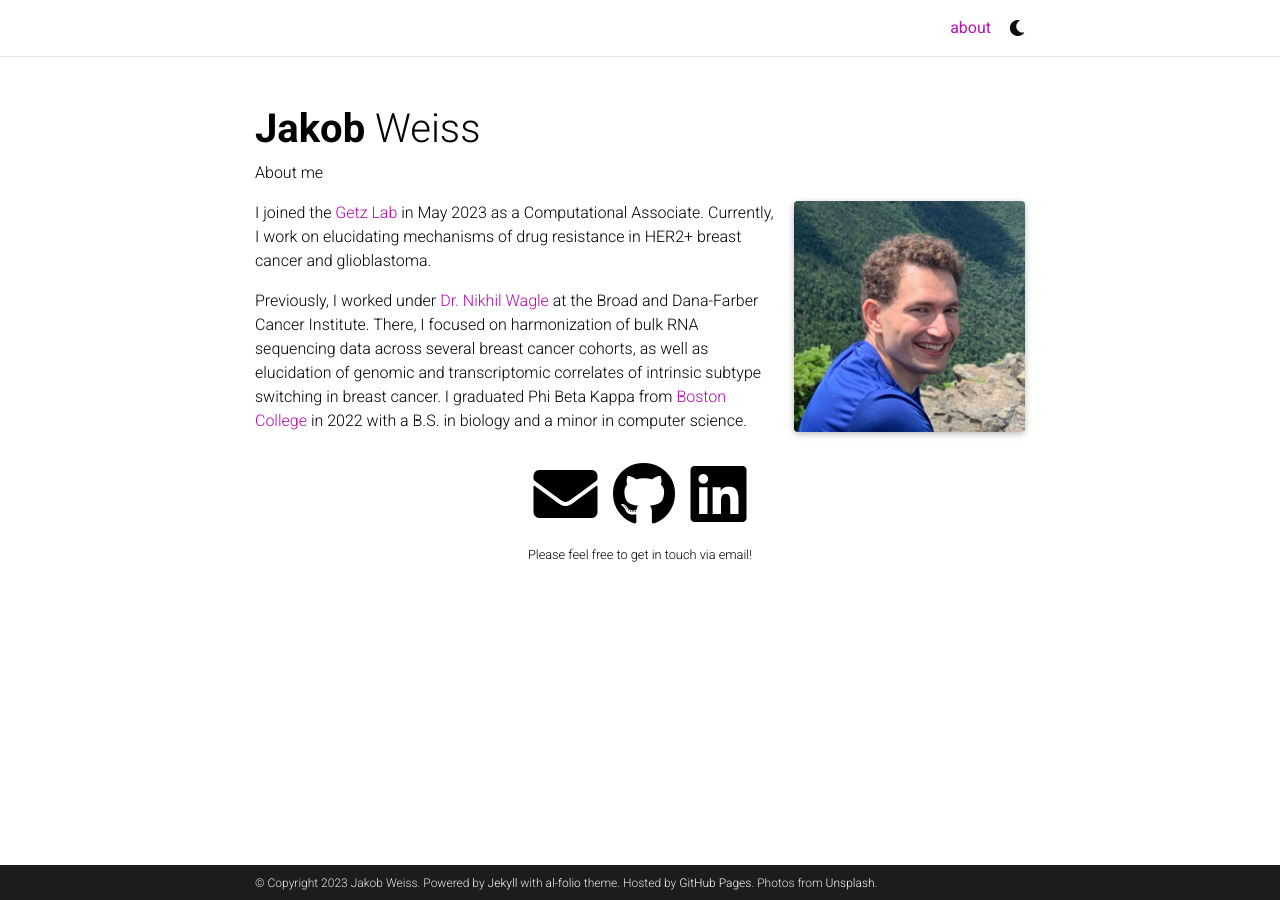
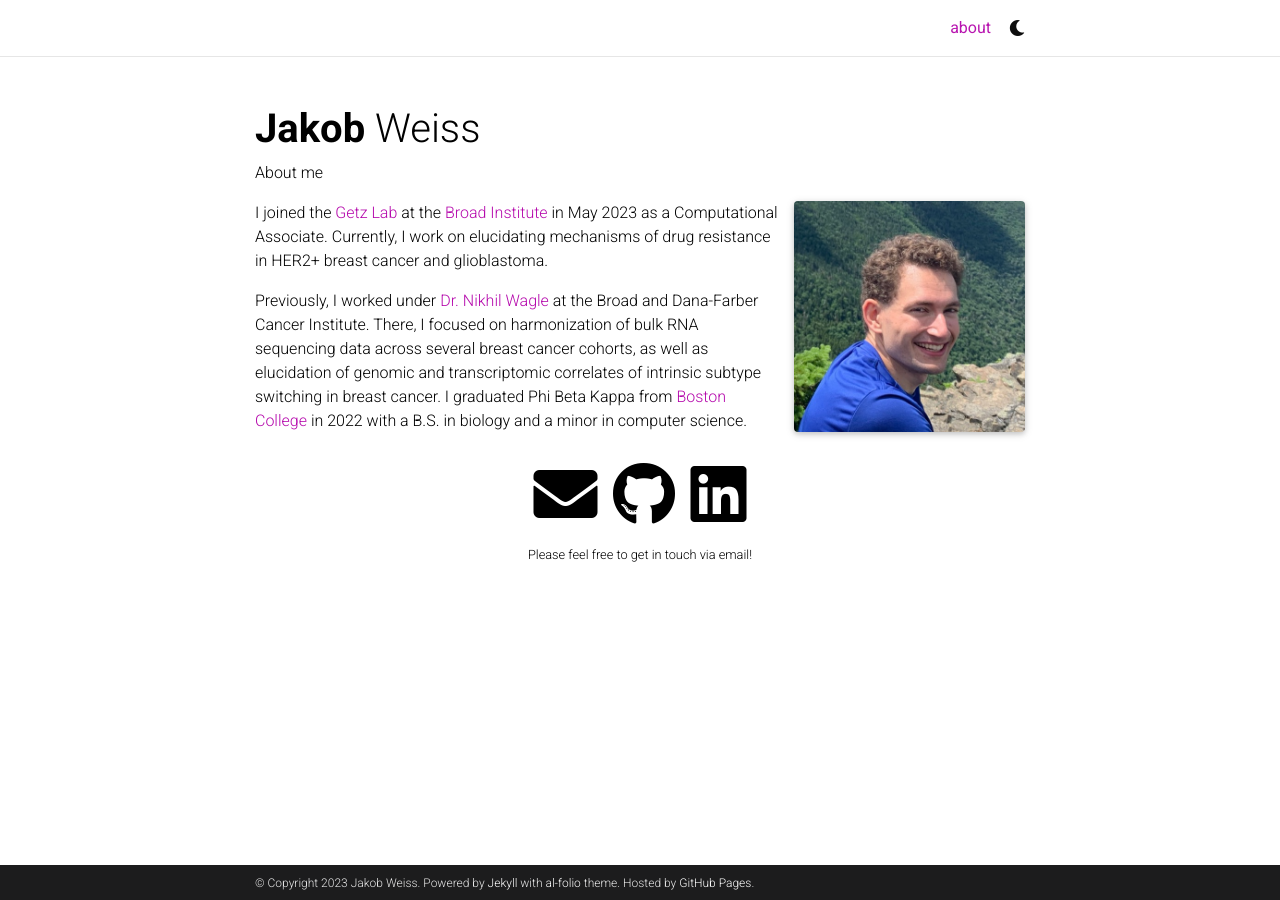
Before and after one commit to jakob-weiss/jakob-weiss.github.io, a Jekyll site: the page built from _pages/about.md, in a window 1280 px wide. Built offline with Jekyll 4.4.1, drawn with Linux system fonts in a browser that asks for light colours; full-size pictures stand in for the smaller copies a plugin makes; comment, search, counter and statistics services are not loaded; a style sheet for code colours, icons or effects is not loaded.

Commit message:
cleaned up

```diff
--- a/_config.yml
+++ b/_config.yml
@@ -12,7 +12,6 @@ description: > # the ">" symbol means to ignore newlines until "footer_text:"
 footer_text: >
   Powered by <a href="https://jekyllrb.com/" target="_blank">Jekyll</a> with <a href="https://github.com/alshedivat/al-folio">al-folio</a> theme.
   Hosted by <a href="https://pages.github.com/" target="_blank">GitHub Pages</a>.
-  Photos from <a href="https://unsplash.com" target="_blank">Unsplash</a>.
 keywords: jekyll, jekyll-theme, academic-website, portfolio-website  # add your own keywords or leave empty
 
 lang: en # the language of your site (for example: en, fr, cn, ru, etc.)
--- a/_pages/about.md
+++ b/_pages/about.md
@@ -16,6 +16,6 @@ selected_papers: false # includes a list of papers marked as "selected={true}"
 social: true  # includes social icons at the bottom of the page
 ---
 
-I joined the [Getz Lab](https://getzlab.org/) in May 2023 as a Computational Associate. Currently, I work on elucidating mechanisms of drug resistance in HER2+ breast cancer and glioblastoma.
+I joined the [Getz Lab](https://getzlab.org/) at the [Broad Institute](https://broadinstitute.org) in May 2023 as a Computational Associate. Currently, I work on elucidating mechanisms of drug resistance in HER2+ breast cancer and glioblastoma.
 
 Previously, I worked under [Dr. Nikhil Wagle](https://waglelab.dana-farber.org/) at the Broad and Dana-Farber Cancer Institute. There, I focused on harmonization of bulk RNA sequencing data across several breast cancer cohorts, as well as elucidation of genomic and transcriptomic correlates of intrinsic subtype switching in breast cancer. I graduated Phi Beta Kappa from [Boston College](https://bc.edu) in 2022 with a B.S. in biology and a minor in computer science.
```
